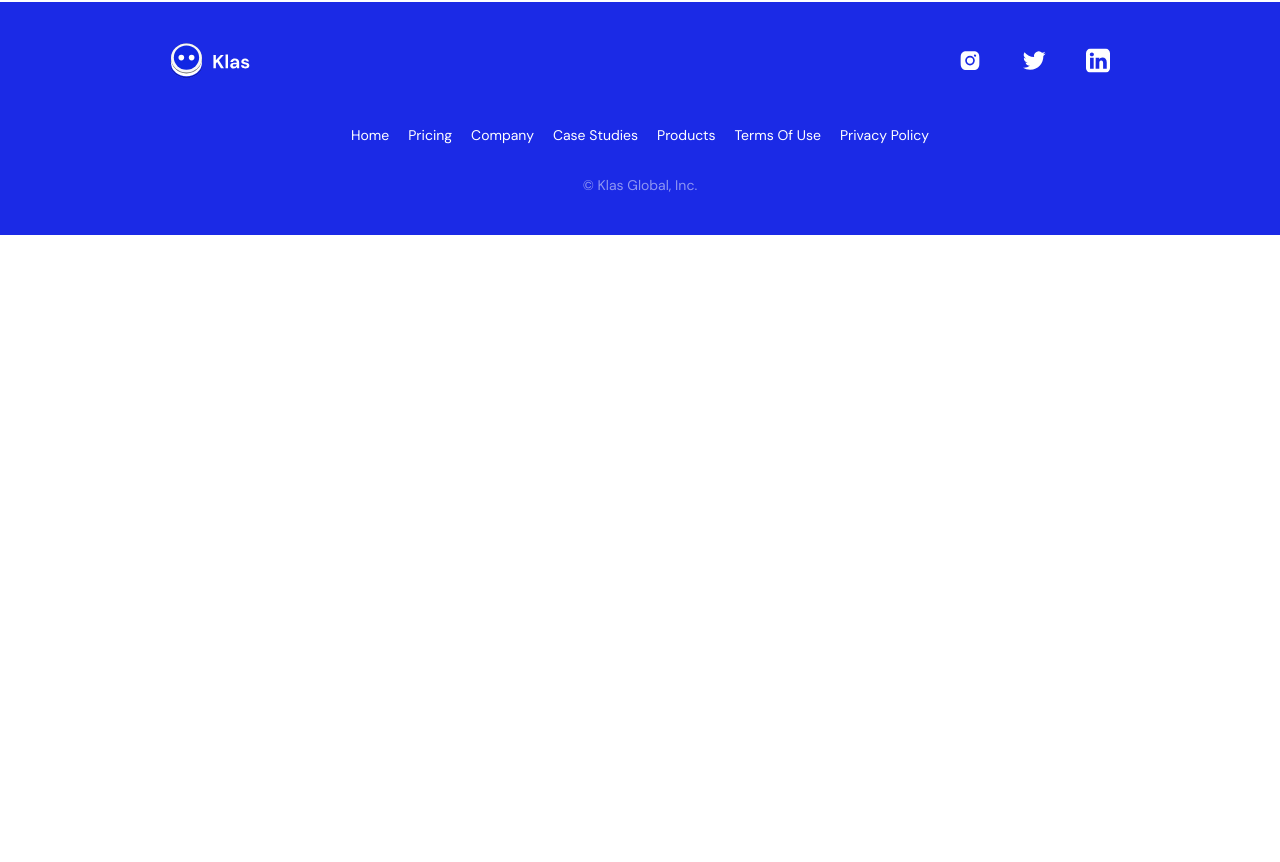
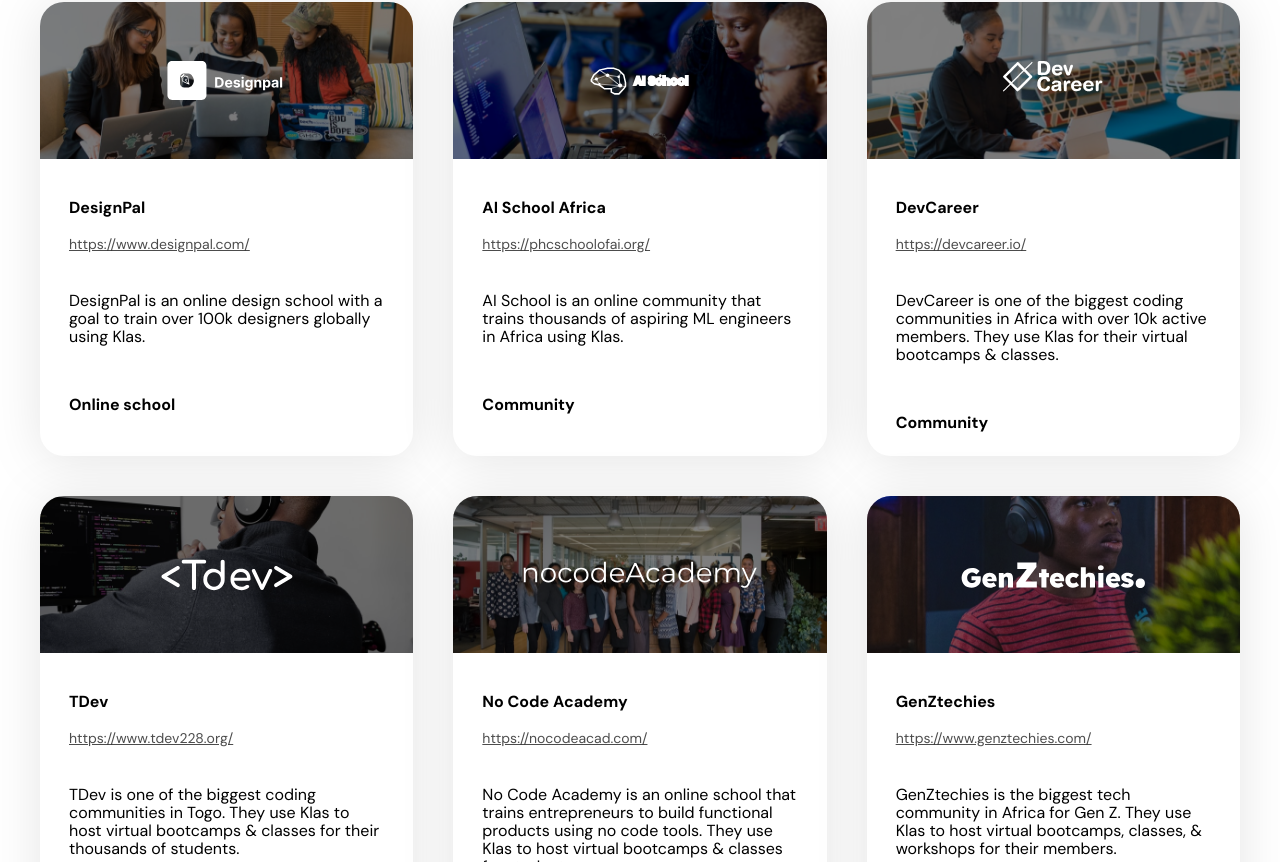
Before and after one commit to OgaDavid/klas-clone, a Next.js app: page /case-studies in a window 1280 px wide. Shown: the part 838-1700 px from the top of the page. Before the commit the page ends 1073 px from the top, so only its background shows below. Built offline with nearby package versions, Linux system fonts and the light colour scheme.

Commit message:
feat: finished case studies page

```diff
--- a/app/case-studies/page.jsx
+++ b/app/case-studies/page.jsx
@@ -1,5 +1,7 @@
 import React from "react";
 import PageHeaders from "../components/PageHeaders";
+import { CaseStudiesData } from "@/data/Data";
+import CaseStudyCard from "../components/CaseStudyCard";
 
 const CaseStudiesPage = () => {
   return (
@@ -10,7 +12,7 @@ const CaseStudiesPage = () => {
         text="Customer Case Studies"
       />
 
-      <section>
+      <section className="pb-[120px] max-md:pb-[100px]">
         <div className="flex items-center justify-between max-[620px]:gap-[20px] max-[620px]:justify-center max-[620px]:flex-wrap gap-[25px] mt-[80px] mx-auto max-w-[700px]">
           <div className="w-[181px] max-[620px]:w-[150px] h-[150px] box-shadow-two grid place-items-center p-[10px] rounded-[12px]">
             <img
@@ -34,7 +36,11 @@ const CaseStudiesPage = () => {
       </section>
 
       <section className="py-[120px] max-md:py-[80px]">
-
+        <div className="grid max-[600px]:grid-cols-1 min-[600px]:grid-cols-2 min-[1000px]:grid-cols-3 max-md:px-[20px] px-[40px] max-w-[1300px] gap-[40px]">
+          {CaseStudiesData.map((data) => (
+            <CaseStudyCard data={data} />
+          ))}
+        </div>
       </section>
     </main>
   );
--- /dev/null
+++ b/app/components/CaseStudyCard.jsx
@@ -0,0 +1,22 @@
+import React from "react";
+
+const CaseStudyCard = ({ data }) => {
+  return (
+    <div className="bg-white rounded-[24px] case-study-card overflow-hidden flex flex-col pb-[24px]">
+      <div className="relative">
+        <img className="object-fit" src={data.imageSrc} alt={data.companyName} />
+        <div className="absolute top-0 left-0 grid place-items-center bg-[rgba(0,0,0,.5)] w-full h-full">
+          <img src={data.overlayImg} alt={data.companyName} />
+        </div>
+      </div>
+      <div className="px-[29px] flex flex-col">
+        <h3 className="font-bold mt-[40px] mb-[20px] text-[16px] leading-[18px]">{data.companyName}</h3>
+        <a className="text-[14px] underline leading-[15px] text-[rgba(0,0,0,.7)] font-[400]" href={data.link}>{data.link}</a>
+        <p className="text-[16px] leading-[18px] mt-[40px] font-[400]">{data.about}</p>
+      </div>
+      <p className="font-[600] text-[16px] leading-[18px] mt-[50px] pl-[29px]">{data.category}</p>
+    </div>
+  );
+};
+
+export default CaseStudyCard;
--- a/app/globals.css
+++ b/app/globals.css
@@ -102,3 +102,7 @@ body {
   transition: all .8s ease-in;
   cursor: pointer;
 }
+
+.case-study-card {
+  -webkit-filter: drop-shadow(0 4px 25px rgba(0,0,0,.1))!important
+}
--- a/data/Data.js
+++ b/data/Data.js
@@ -444,3 +444,55 @@ export const CompanyFaqData = [
       "Yes you can record your classes on Klas. Once your class ends, you can then either download the class recording immediately or if the file is too big, you can auto-upload the class recording to YouTube.",
   },
 ];
+
+
+export const CaseStudiesData = [
+  {
+    companyName: "DesignPal",
+    link: "https://www.designpal.com/",
+    about: "DesignPal is an online design school with a goal to train over 100k designers globally using Klas.",
+    category: "Online school",
+    imageSrc: "images/casestudiespage/design-pal-bg.jpg",
+    overlayImg: "images/casestudiespage/designpal.svg"
+  },
+  {
+    companyName: "AI School Africa",
+    link: "https://phcschoolofai.org/",
+    about: "AI School is an online community that trains thousands of aspiring ML engineers in Africa using Klas.",
+    category: "Community",
+    imageSrc: "images/casestudiespage/ai-school-bg.png",
+    overlayImg: "images/casestudiespage/ai-school.svg"
+  },
+  {
+    companyName: "DevCareer",
+    link: "https://devcareer.io/",
+    about: "DevCareer is one of the biggest coding communities in Africa with over 10k active members. They use Klas for their virtual bootcamps & classes.",
+    category: "Community",
+    imageSrc: "images/casestudiespage/devcareers-bg.png",
+    overlayImg: "images/casestudiespage/dev-career.svg"
+  },
+  {
+    companyName: "TDev",
+    link: "https://www.tdev228.org/",
+    about: "TDev is one of the biggest coding communities in Togo. They use Klas to host virtual bootcamps & classes for their thousands of students.",
+    category: "Community",
+    imageSrc: "images/casestudiespage/t-dev-bg.png",
+    overlayImg: "images/casestudiespage/t-dev.svg"
+  },
+  {
+    companyName: "No Code Academy",
+    link: "https://nocodeacad.com/",
+    about: "No Code Academy is an online school that trains entrepreneurs to build functional products using no code tools. They use Klas to host virtual bootcamps & classes for students.",
+    category: "Online school",
+    imageSrc: "images/casestudiespage/no-code-bg.png",
+    overlayImg: "images/casestudiespage/no-code.svg"
+  },
+  {
+    companyName: "GenZtechies",
+    link: "https://www.genztechies.com/",
+    about: "GenZtechies is the biggest tech community in Africa for Gen Z. They use Klas to host virtual bootcamps, classes, & workshops for their members.",
+    category: "Community",
+    imageSrc: "images/casestudiespage/genz-bg.jpg",
+    overlayImg: "images/casestudiespage/genz.svg"
+  },
+]
```
